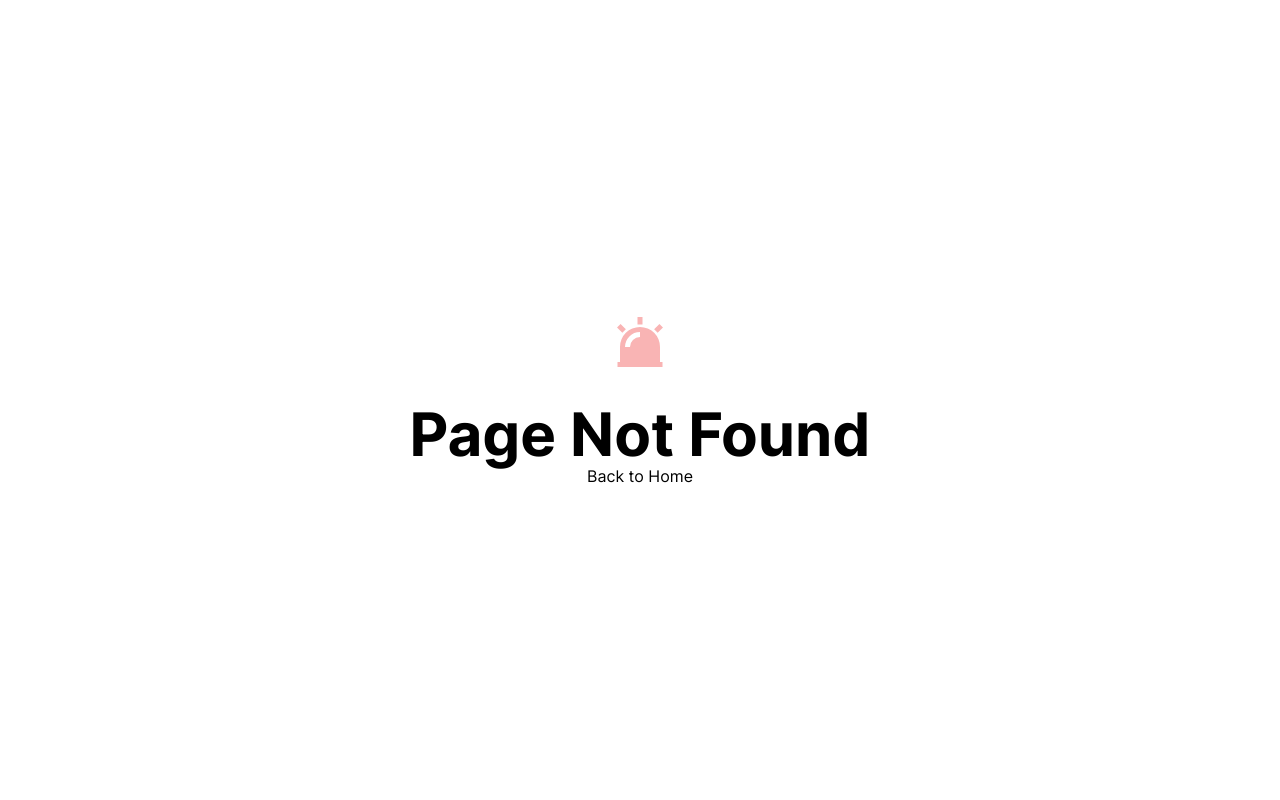
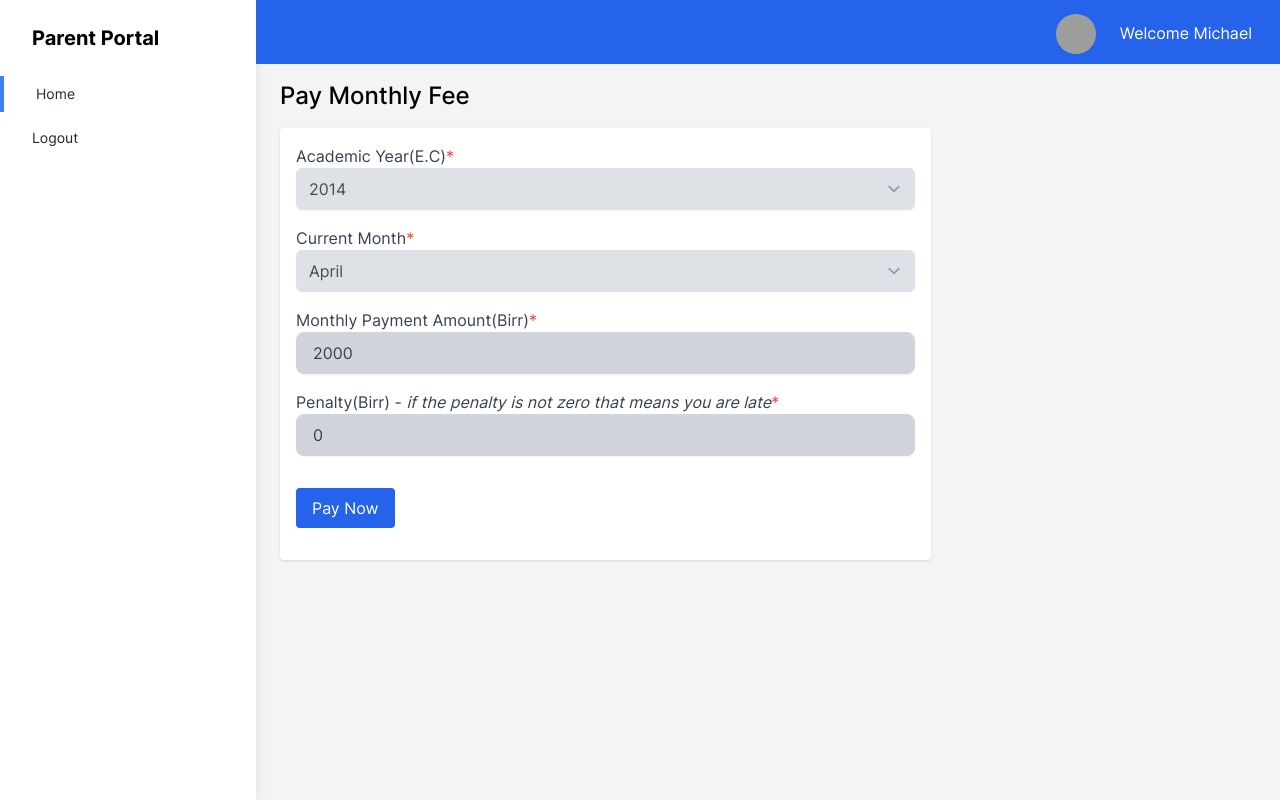
Before and after one commit to michaelbelete/school-payment-application, a Next.js app: page /user/pay in a window 1280 px wide. Before the commit this address had no page. Built offline with nearby package versions, Linux system fonts and the light colour scheme; grey boxes are pictures that could not be loaded.

Commit message:
finished user ui

```diff
--- /dev/null
+++ b/src/components/user/PaymentTable.tsx
@@ -0,0 +1,39 @@
+import React from 'react';
+import DataTable from 'react-data-table-component';
+
+export default function PaymentTable() {
+  const columns = [
+    {
+      name: 'September',
+      selector: (row) => {
+        const amount = row.months.filter(
+          (month) => month.name == 'september'
+        )[0]?.transaction?.amount;
+        if (amount != null) return amount;
+        return <p className='text-red-500'>Unpaid</p>;
+      },
+    },
+    {
+      name: 'October',
+      selector: (row) => row.october,
+    },
+    {
+      name: 'November',
+      selector: (row) => row.november,
+    },
+  ];
+
+  const data = [
+    {
+      name: 'John Doe',
+      grade: '2A',
+      months: [
+        {
+          name: 'september',
+          transaction: null,
+        },
+      ],
+    },
+  ];
+  return <DataTable columns={columns} data={data} pagination />;
+}
--- a/src/pages/user/index.tsx
+++ b/src/pages/user/index.tsx
@@ -1,7 +1,24 @@
+import Link from 'next/link';
 import React from 'react';
+import { AiTwotoneMoneyCollect } from 'react-icons/ai';
 
 import UserAuthLayout from '@/components/layout/UserAuthLayout';
+import PaymentTable from '@/components/user/PaymentTable';
 
 export default function user() {
-  return <UserAuthLayout>User</UserAuthLayout>;
+  return (
+    <UserAuthLayout>
+      <div className='mb-4 flex flex-row justify-center gap-6'>
+        <h1 className='mt-2 pb-1 text-2xl font-medium'>Monthly Payments</h1>
+        <Link href='/user/pay' passHref>
+          <button className='text-md rounded bg-green-600 py-1 px-4 text-white hover:bg-green-500 disabled:bg-gray-400'>
+            <div className='flex flex-row gap-2'>
+              <AiTwotoneMoneyCollect size={24} /> Pay Monthly Fee
+            </div>
+          </button>
+        </Link>
+      </div>
+      <PaymentTable />
+    </UserAuthLayout>
+  );
 }
--- /dev/null
+++ b/src/pages/user/pay.tsx
@@ -0,0 +1,91 @@
+import React from 'react';
+
+import UserAuthLayout from '@/components/layout/UserAuthLayout';
+
+export default function Admin() {
+  const date = new Date();
+  const month = date.toLocaleString('default', { month: 'long' });
+
+  return (
+    <UserAuthLayout>
+      <div className='mb-4 flex flex-col justify-between'>
+        <h1 className='pb-4 text-2xl font-medium'>Pay Monthly Fee</h1>
+        <div className='w-2/3 rounded bg-white p-4 shadow'>
+          <form action='' method='post' className='flex flex-col gap-4'>
+            <div>
+              <label className='text-gray-700' htmlFor='animals'>
+                Academic Year(E.C)
+                <span className='required-dot text-red-500'>*</span>
+              </label>
+
+              <select
+                id='academicYear'
+                className='block w-full rounded-md border border-gray-300 bg-white py-2 px-3 shadow-sm focus:border-primary-500 focus:outline-none focus:ring-primary-500 disabled:bg-gray-300'
+                name='academicYear'
+                disabled
+              >
+                <option value='1'>2014</option>
+              </select>
+            </div>
+            <div>
+              <label className='text-gray-700' htmlFor='animals'>
+                Current Month
+                <span className='required-dot text-red-500'>*</span>
+              </label>
+
+              <select
+                id='academicYear'
+                className='block w-full rounded-md border border-gray-300 bg-white py-2 px-3 shadow-sm focus:border-primary-500 focus:outline-none focus:ring-primary-500 disabled:bg-gray-300'
+                name='academicYear'
+                disabled
+              >
+                <option value='1'>{month}</option>
+              </select>
+            </div>
+            <div className=' relative '>
+              <label htmlFor='required-email' className='pb-2 text-gray-700'>
+                Monthly Payment Amount(Birr)
+                <span className='required-dot text-red-500'>*</span>
+              </label>
+              <input
+                type='number'
+                min='0.00'
+                max='10000.00'
+                step='0.01'
+                className='w-full flex-1 appearance-none rounded-lg border border-gray-300 bg-white py-2 px-4 text-base text-gray-700 placeholder-gray-400 shadow-sm focus:border-transparent focus:outline-none focus:ring-2 focus:ring-purple-600 disabled:bg-gray-300'
+                name='number'
+                disabled
+                value={2000}
+                placeholder='Enter Amount'
+              />
+            </div>
+            <div className=' relative '>
+              <label htmlFor='required-email' className='pb-2 text-gray-700'>
+                Penalty(Birr) -{' '}
+                <em>if the penalty is not zero that means you are late</em>
+                <span className='required-dot text-red-500'>*</span>
+              </label>
+              <input
+                type='number'
+                min='0.00'
+                max='10000.00'
+                step='0.01'
+                className='w-full flex-1 appearance-none rounded-lg border border-gray-300 bg-white py-2 px-4 text-base text-gray-700 placeholder-gray-400 shadow-sm focus:border-transparent focus:outline-none focus:ring-2 focus:ring-purple-600 disabled:bg-gray-300'
+                name='number'
+                disabled
+                value={0}
+                placeholder='Enter Amount if the person pay late'
+              />
+            </div>
+
+            <div className='py-4'>
+              <button className='text-md rounded bg-blue-600 px-4 py-2 text-white hover:bg-blue-500 disabled:bg-gray-400'>
+                <div className='flex flex-row gap-2'>Pay Now</div>
+              </button>
+            </div>
+          </form>
+        </div>
+      </div>
+    </UserAuthLayout>
+  );
+}
```
